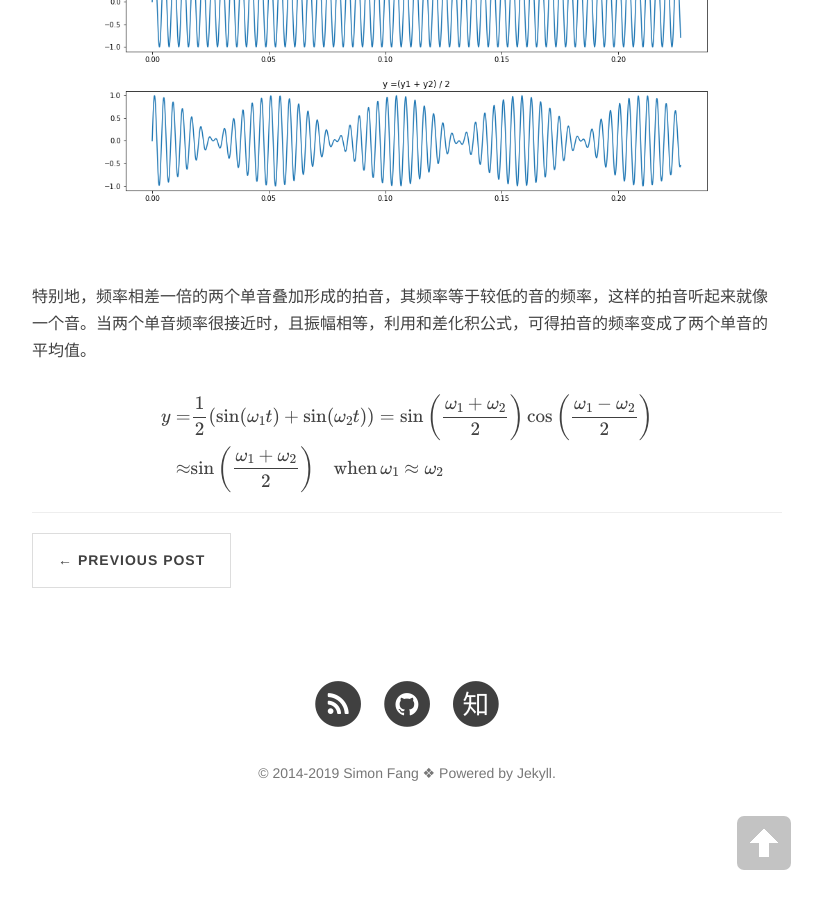
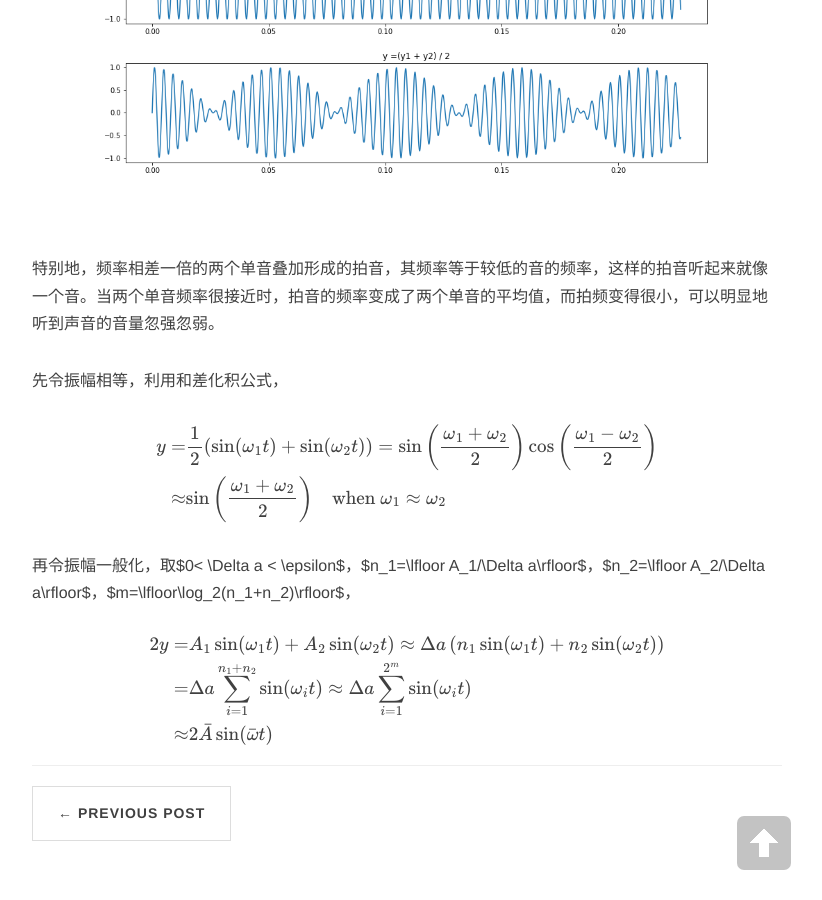
Before and after one commit to SimonFang1/SimonFang1.github.io, a Jekyll site: the page built from _posts/2019-04-25-music_theory_1.md, in a window 1280 px wide and 900 px high, scrolled down 2524 px. Shown: the whole window, without its empty margins (233-1055 px from the left). Built offline with Jekyll 4.4.1, drawn with Linux system fonts in a browser that asks for light colours; nearby versions of some CDN libraries; formulas are drawn with MathJax 3; comment, search, counter and statistics services are not loaded; some of the changed text lies outside the part shown.

Commit message:
update article

```diff
--- a/_posts/2019-04-25-music_theory_1.md
+++ b/_posts/2019-04-25-music_theory_1.md
@@ -25,9 +25,9 @@
 [![](https://raw.githubusercontent.com/SimonFang1/SimonFang1.github.io/master/img/music_theory/piano_a4.png)](https://raw.githubusercontent.com/SimonFang1/SimonFang1.github.io/master/img/music_theory/piano_a4.svg)
 
 
-观察钢琴音色的频谱图可以发现若干个等距的高峰，分别是$440\text{Hz},880\text{Hz},1320\text{Hz},\dots$。其中第一个高峰的能量最强，是琴弦振动的固有频率，这个成分称为基波。后续出现的高峰的频率是基波频率的整数倍，称为谐波，音乐人往往将谐波称为“泛音”。事实上，
+观察钢琴音色的频谱图可以发现若干个等距的高峰，分别是$440\text{Hz},880\text{Hz},1320\text{Hz},\dots$。其中第一个高峰的能量最强，是琴弦振动的固有频率，这个成分称为基波，基波的频率称为基频。后续出现的高峰的频率是基频的整数倍，称为谐波，音乐人往往将谐波称为[**泛音(Overtone)**](https://en.wikipedia.org/wiki/Overtone)。我们认为音高的频率是基波的频率。
 
-关于泛音的成因，也可以在理论上建模，并求得解析解，这是个经典的物理问题，可参考 [*有界弦的自由振动问题*](https://en.wikipedia.org/wiki/String_vibration)。钢琴内部琴弦的两端被紧紧地固定住，当琴槌敲击琴弦后，机械波传递至两端，再反射回来，形成干涉。因为两波的频率相等，可以形成稳定的驻波。关于驻波的通俗解释，可以参考[李永乐老师讲神奇的驻波实验](https://www.bilibili.com/video/av43117270)。
+泛音的成因有理论上的解释，这是个经典的物理模型，可参考[*有界弦的自由振动问题*](https://en.wikipedia.org/wiki/String_vibration)。在有明显音高的乐器中，弦或空气管之间会有因反射而产生干涉，并形成驻波。关于驻波的通俗解释，可以参考[李永乐老师讲神奇的驻波实验](https://www.bilibili.com/video/av43117270)。
 
 ## 拍音
 
@@ -37,10 +37,22 @@
 
 [![](https://raw.githubusercontent.com/SimonFang1/SimonFang1.github.io/master/img/music_theory/beat_tone.png)](https://raw.githubusercontent.com/SimonFang1/SimonFang1.github.io/master/img/music_theory/beat_tone.svg)
 
-特别地，频率相差一倍的两个单音叠加形成的拍音，其频率等于较低的音的频率，这样的拍音听起来就像一个音。当两个单音频率很接近时，且振幅相等，利用和差化积公式，可得拍音的频率变成了两个单音的平均值。
+特别地，频率相差一倍的两个单音叠加形成的拍音，其频率等于较低的音的频率，这样的拍音听起来就像一个音。当两个单音频率很接近时，拍音的频率变成了两个单音的平均值，而拍频变得很小，可以明显地听到声音的音量忽强忽弱。
+
+先令振幅相等，利用和差化积公式，
 
 $$\begin{aligned}
 y = &\frac{1}{2}\left(\sin(\omega_1t)+\sin(\omega_2t)\right)
 =\sin\left(\frac{\omega_1+\omega_2}{2}\right)\cos\left(\frac{\omega_1-\omega_2}{2}\right)\\
-\approx &\sin\left(\frac{\omega_1+\omega_2}{2}\right)\quad \text{when}\, \omega_1 \approx \omega_2
+\approx &\sin\left(\frac{\omega_1+\omega_2}{2}\right)\quad \text{when}\ \omega_1 \approx \omega_2
 \end{aligned}$$
+
+再令振幅一般化，取$0< \Delta a < \epsilon$，$n_1=\lfloor A_1/\Delta a\rfloor$，$n_2=\lfloor A_2/\Delta a\rfloor$，$m=\lfloor\log_2(n_1+n_2)\rfloor$，
+
+$$\begin{aligned}
+2y = &A_1\sin(\omega_1t)+A_2\sin(\omega_2t)
+\approx \Delta a \left(n_1\sin(\omega_1t)+n_2\sin(\omega_2t)\right)\\
+=& \Delta a \sum ^{n_1+n_2}_{i=1}\sin(\omega_it)
+\approx \Delta a \sum ^{2^m}_{i=1}\sin(\omega_it)\\
+\approx &2\bar{A}\sin(\bar\omega t)
+\end{aligned}$$
```
Also changed, not shown: other parts of _posts/2019-04-25-music_theory_1.md (+1 -1 lines), _posts/2019-04-24-music_theory_0.md (+2 -2 lines).
